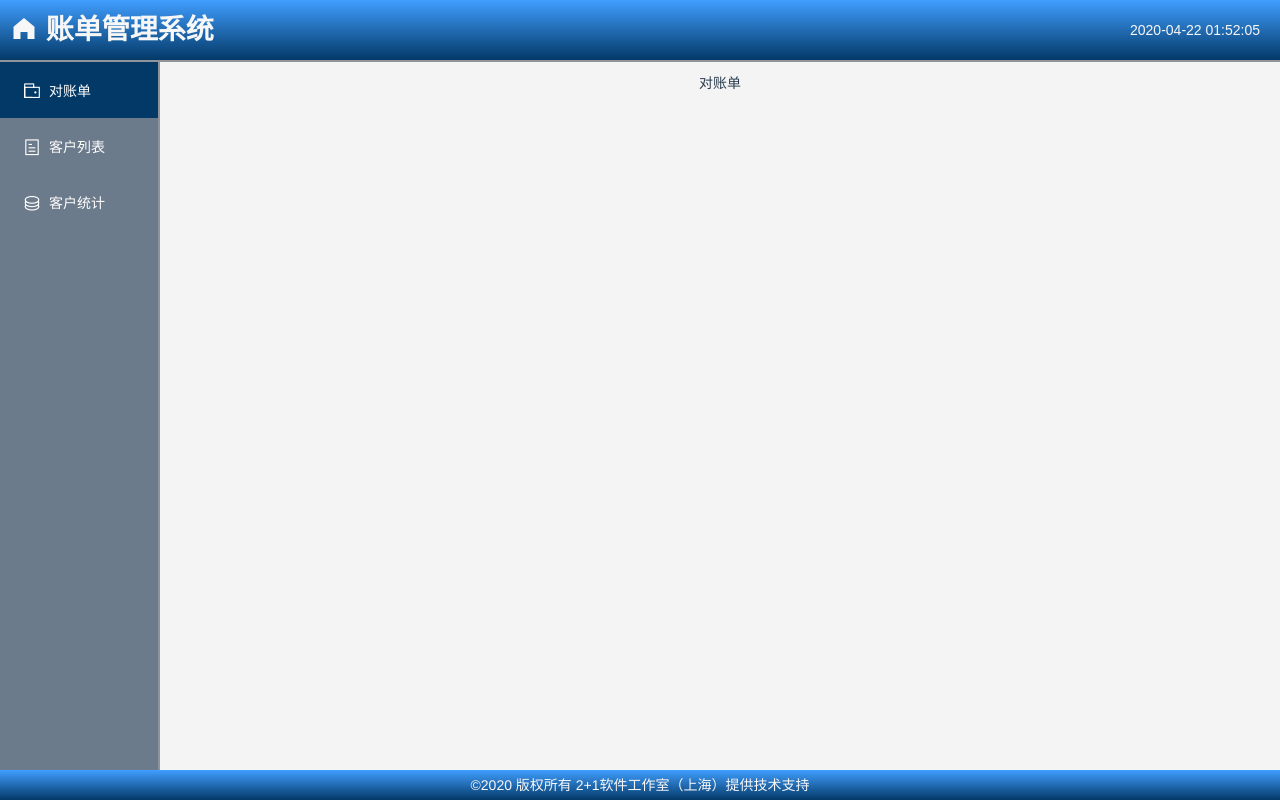
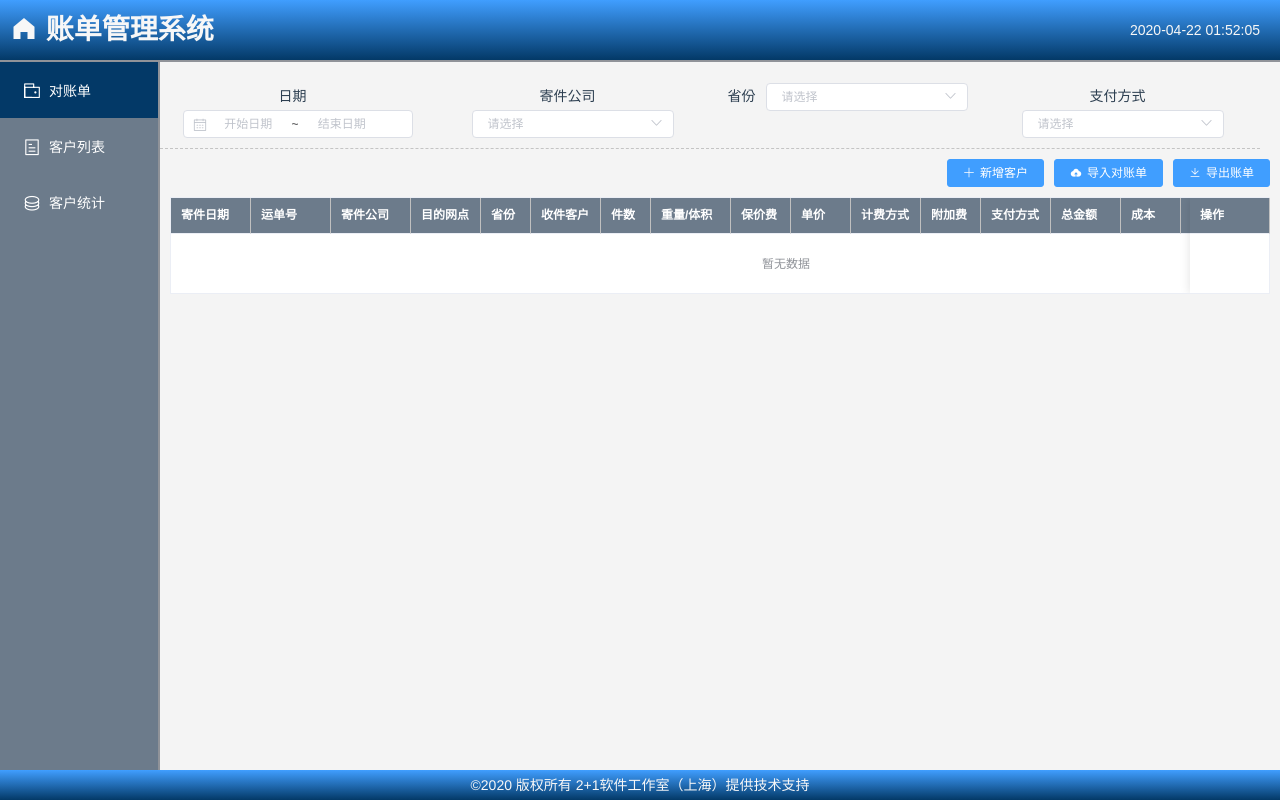
Before and after one commit to JoeChow2015/billing-system, a Vue app: page /billing in a window 1280 px wide. Built offline with nearby package versions, Linux system fonts and the light colour scheme.

Commit message:
账单页

```diff
--- /dev/null
+++ b/src/utils/constant.js
@@ -0,0 +1,52 @@
+const PAY_TYPE = [{
+  label: '现金',
+  value: 1
+}, {
+  label: '到付',
+  value: 2
+}, {
+  label: '月结',
+  value: 3
+}]
+
+const PROVINCE = [
+  '北京',
+  '天津',
+  '上海',
+  '重庆',
+  '黑龙江',
+  '吉林',
+  '辽宁',
+  '内蒙古',
+  '新疆',
+  '青海',
+  '甘肃',
+  '宁夏',
+  '陕西',
+  '河北',
+  '山东',
+  '山西',
+  '湖北',
+  '安徽',
+  '河南',
+  '江西',
+  '湖南',
+  '四川',
+  '西藏',
+  '云南',
+  '贵州',
+  '广西',
+  '广东',
+  '福建',
+  '浙江',
+  '江苏',
+  '海南',
+  '香港',
+  '澳门',
+  '台湾'
+]
+
+export {
+  PAY_TYPE,
+  PROVINCE
+}
--- a/src/views/components/Billing.vue
+++ b/src/views/components/Billing.vue
@@ -1,5 +1,250 @@
 <template>
   <div class="the-billing-container">
-    对账单
+    <el-row class="search-box" :gutter="20">
+      <el-col>
+        <span class="label">日期</span>
+        <el-date-picker
+          v-model="filter.date"
+          size="mini"
+          type="daterange"
+          clearable
+          range-separator="~"
+          start-placeholder="开始日期"
+          end-placeholder="结束日期"
+          value-format="yyyy-MM-dd">
+        </el-date-picker>
+      </el-col>
+      <el-col>
+        <span class="label">寄件公司</span>
+        <el-select
+          v-model="filter.company"
+          size="mini"
+          clearable
+          placeholder="请选择">
+          <el-option label="全部" value="0"></el-option>
+          <el-option
+            v-for="item in 10"
+            :key="item"
+            :label="item"
+            :value="item">
+          </el-option>
+        </el-select>
+      </el-col>
+      <el-col>
+        <span class="label">省份</span>
+        <el-select
+          v-model="filter.address"
+          size="mini"
+          clearable
+          placeholder="请选择">
+          <el-option label="全部" value="0"></el-option>
+          <el-option
+            v-for="item in PROVINCE"
+            :key="item"
+            :label="item"
+            :value="item">
+          </el-option>
+        </el-select>
+      </el-col>
+      <el-col>
+        <span class="label">支付方式</span>
+        <el-select
+          v-model="filter.payType"
+          size="mini"
+          clearable
+          placeholder="请选择">
+          <el-option label="全部" value="0"></el-option>
+          <el-option
+            v-for="item in PAY_TYPE"
+            :key="item.value"
+            :label="item.label"
+            :value="item.value">
+          </el-option>
+        </el-select>
+      </el-col>
+    </el-row>
+    <el-row class="table-box">
+      <el-col class="btn-action">
+        <el-button type="primary" size="mini" icon="el-icon-plus">新增客户</el-button>
+        <el-button type="primary" size="mini" icon="el-icon-upload">导入对账单</el-button>
+        <el-button type="primary" size="mini" icon="el-icon-download">导出账单</el-button>
+      </el-col>
+      <el-table
+       :data="dataList"
+       size="mini"
+       border
+       v-loading="isLoading"
+       element-loading-text="拼命加载中"
+       element-loading-spinner="el-icon-loading"
+       header-cell-class-name="table-header-custom">
+       <el-table-column
+         prop=""
+         label="寄件日期">
+       </el-table-column>
+       <el-table-column
+          prop=""
+          label="运单号">
+       </el-table-column>
+       <el-table-column
+         prop=""
+         label="寄件公司"/>
+       <!-- <el-table-column
+         label="示例">
+         <template slot-scope="scope">
+           <div class="editable-cell">
+             <div class="editable-cell-text-wrapper">
+               <template v-if="!editCache.sampleData[scope.$index].edit">
+                  {{ scope.row.sampleData }}
+                  <a v-if="hasEdit" @click.prevent="startEdit('sampleData', scope.$index)"><i class="el-icon-edit"></i></a>
+               </template>
+               <template v-if="editCache.sampleData[scope.$index].edit">
+                  <el-input
+                    size="small"
+                    v-model="editCache.sampleData[scope.$index].data"
+                    @keyup.enter.native="finishEdit('sampleData', scope.$index)">
+                  </el-input>
+                  <a @click.prevent="finishEdit('sampleData', scope.$index)"><i class="el-icon-check"></i></a>
+               </template>
+             </div>
+           </div>
+         </template>
+       </el-table-column> -->
+        <el-table-column
+         prop=""
+         label="目的网点"
+         width="70"/>
+        <el-table-column
+         prop=""
+         label="省份"
+         width="50"/>
+        <el-table-column
+         prop=""
+         label="收件客户"
+         width="70"/>
+        <el-table-column
+         prop=""
+         label="件数"
+         width="50"/>
+        <el-table-column
+         prop=""
+         label="重量/体积"/>
+        <el-table-column
+         prop=""
+         label="保价费"
+         width="60"/>
+        <el-table-column
+         prop=""
+         label="单价"
+         width="60"/>
+        <el-table-column
+          prop=""
+          label="计费方式"
+          width="70"/>
+        <el-table-column
+          prop=""
+          label="附加费"
+          width="60"/>
+        <el-table-column
+          prop=""
+          label="支付方式"
+          width="70"/>
+        <el-table-column
+          prop=""
+          label="总金额"
+          width="70"/>
+        <el-table-column
+          prop=""
+          label="成本"
+          width="60"/>
+        <el-table-column
+          prop=""
+          label="利润"
+          width="60"/>
+        <el-table-column
+          prop=""
+          label="备注"
+          show-overflow-tooltip/>
+        <el-table-column
+          prop=""
+          label="操作"
+          fixed="right"/>
+       <!-- <el-table-column
+         prop="comment"
+         label="备注" >
+          <template slot-scope="scope">
+            <div class="editable-cell">
+              <div class="editable-cell-text-wrapper">
+                <template v-if="!editCache.comment[scope.$index].edit">
+                  {{ scope.row.comment }}
+                 <a v-if="hasEdit" @click.prevent="startEdit('comment', scope.$index)"><i class="el-icon-edit"></i></a>
+                </template>
+                <template v-if="editCache.comment[scope.$index].edit">
+                  <el-input
+                    size="small"
+                    v-model="editCache.comment[scope.$index].data"
+                    @keyup.enter.native="finishEdit('comment', scope.$index)">
+                  </el-input>
+                  <a @click.prevent="finishEdit('comment', scope.$index)"><i class="el-icon-check"></i></a>
+                </template>
+              </div>
+            </div>
+          </template>
+        </el-table-column> -->
+     </el-table>
+    </el-row>
   </div>
 </template>
+<script>
+import { PAY_TYPE, PROVINCE } from '@/utils/constant.js'
+export default {
+  name: 'Billing',
+  data () {
+    return {
+      PROVINCE,
+      PAY_TYPE,
+      filter: {
+        date: [],
+        company: '',
+        address: '',
+        payType: ''
+      },
+      dataList: []
+    }
+  },
+}
+</script>
+
+<style lang="less">
+  .the-billing-container {
+    .search-box {
+      padding: 10px 0;
+      margin-right: 0 !important;
+      border-bottom: 1px dashed #c4c4c4;
+      display: flex;
+      justify-content: flex-start;
+      flex-wrap: wrap;
+      .el-col {
+        flex: 1;
+      }
+      .el-date-editor {
+        width: 230px;
+      }
+      .label {
+        margin-right: 10px;
+        line-height: 28px;
+      }
+    }
+    .table-box {
+      .btn-action {
+        text-align: right;
+        margin-right: 10px;
+        padding: 10px 0;
+      }
+      .table-header-custom {
+        background-color: #6c7b8b;
+        color: #fff;
+        border-right: 1px solid #c0c0c0;
+      }
+    }
+  }
+</style>
```
